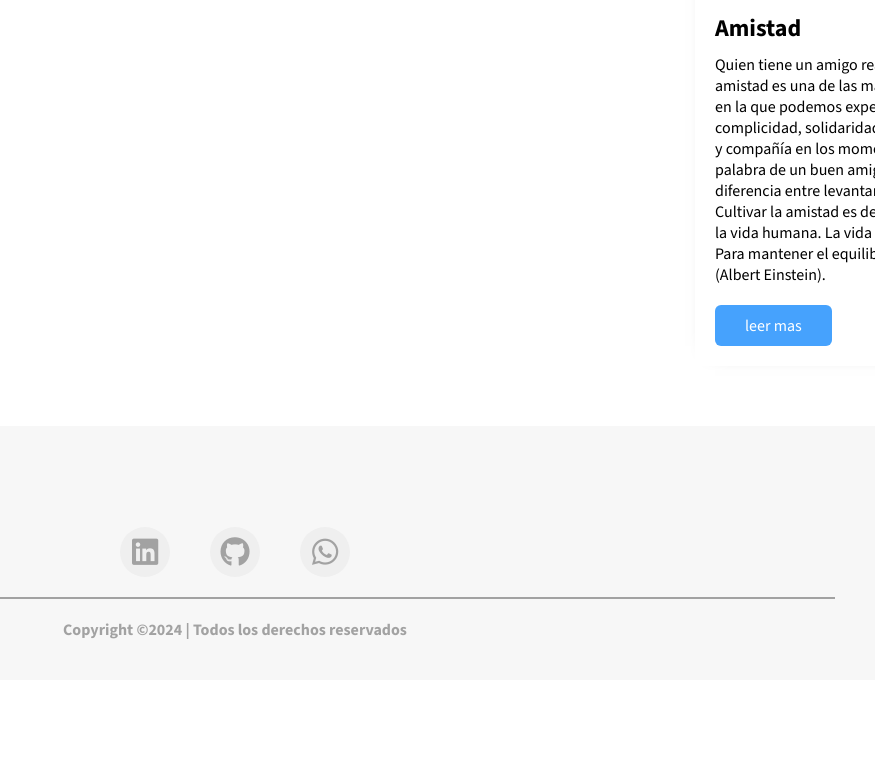
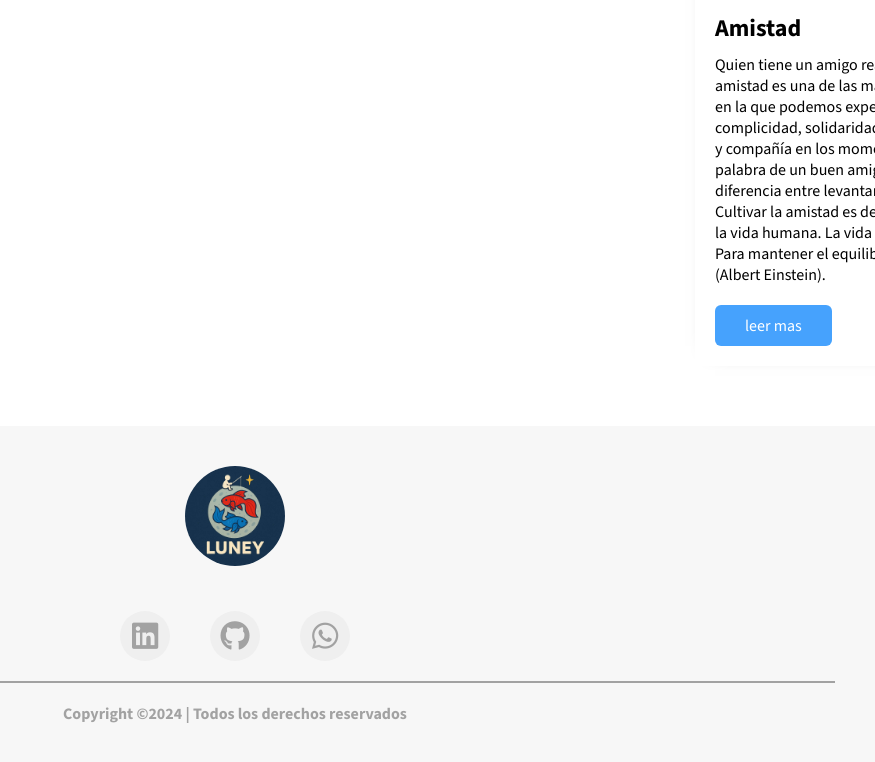
Before and after one commit to Neyleth/Blog, a plain HTML site: page index.html in a window 1280 px wide. Shown: the part 2229-2991 px from the top of the page, without its empty margins (405-1280 px from the left). Before the commit the page ends 2909 px from the top, so only its background shows below. Drawn offline with nearby package versions, Linux system fonts and the light colour scheme; a script that the page names is missing.

Commit message:
feat: add logo

```diff
--- a/index.html
+++ b/index.html
@@ -163,7 +163,7 @@
       <div class="container-footer">
         <footer>
           <div class="logo-footer">
-            <img src="#" alt="" />
+            <img src="img/IMG- logo Luney.jpg" alt="" />
           </div>
           <div class="redes-footer">
             <a
--- a/style.css
+++ b/style.css
@@ -263,6 +263,7 @@ article img {
 
 .container-footer footer .logo-footer img {
   width: 100px;
+  border-radius: 50%;
 }
 
 .container-footer footer .redes-footer {
```
Also changed, not shown: img/IMG- logo Luney.jpg (added).
